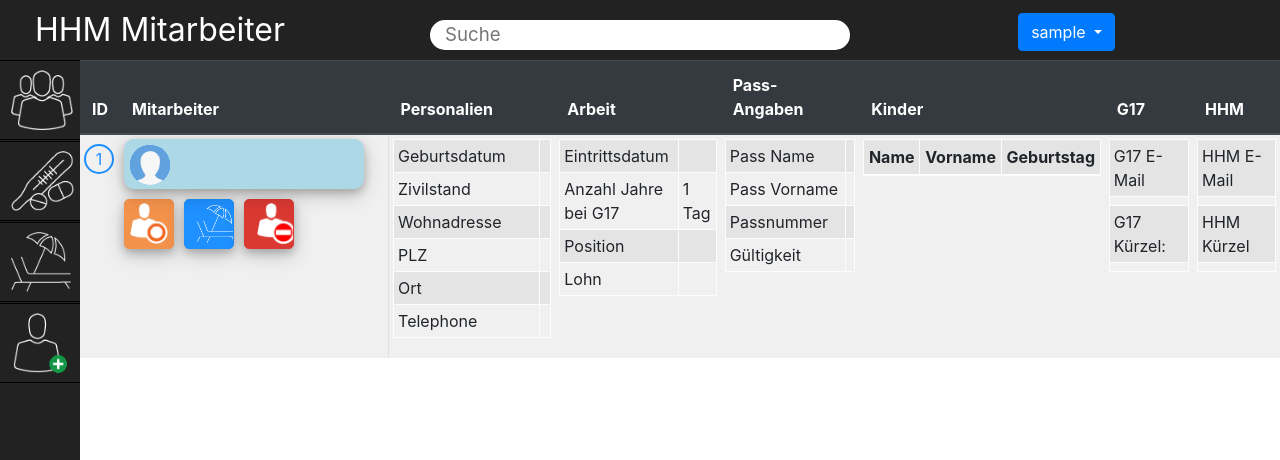
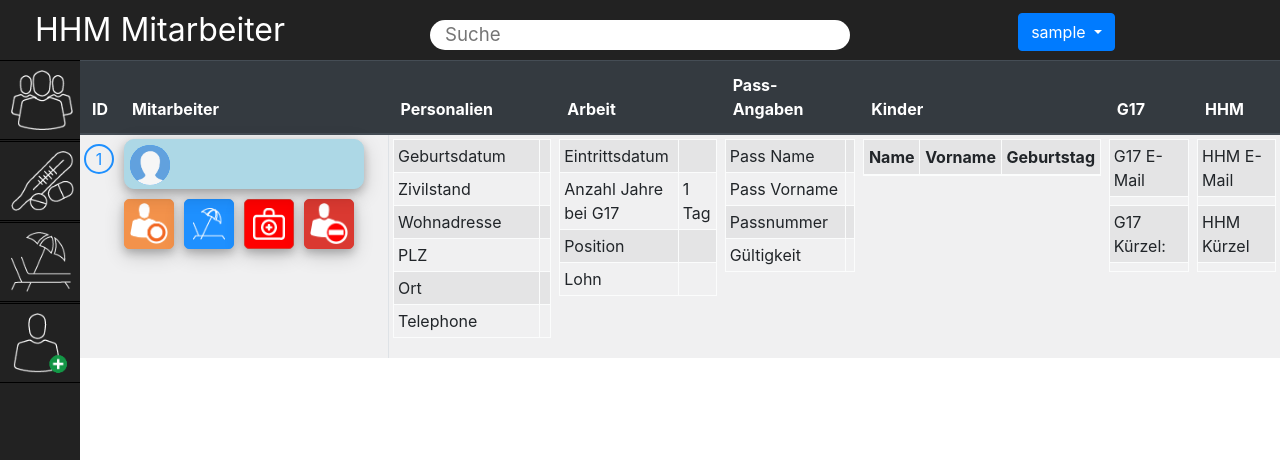
Before and after one commit to RomanLavrov/HHM-HR, a PHP site: page / in a window 1280 px wide. Shown: the top 460 px of the page. Run offline with PHP 8.4, Linux system fonts and the light colour scheme; the visitor is signed in with stand-in values (Sample User, id 1); tables that the repository leaves empty or names only in its code hold one stand-in row (values such as "Sample post"); data that the repository does not hold is empty; some libraries are stand-ins or nearby versions.

Commit message:
Main Page updated

```diff
--- a/HR/application/views/main_view.php
+++ b/HR/application/views/main_view.php
@@ -44,6 +44,10 @@
                                           <input type="hidden" name="idEmployee"
                                                 value=<?php print htmlentities($employee->Id);?>>
                                           <input class="vacationButton" type="submit">
+                                    </form>
+                                    <form action="/HR/sick">
+                                          <input type="hidden" name="idEmployee" value=<?php print htmlentities($employee->Id);?>>
+                                          <input class="sickButton" type="submit">
                                     </form>
                                     <form action="/HR/delete" method="post">
                                           <input type="hidden" name="idEmployee"
--- a/HR/css/style.css
+++ b/HR/css/style.css
@@ -207,12 +207,12 @@ html {
 
 .deleteButton,
 .editButton,
-.vacationButton {
+.vacationButton,
+.sickButton {
     background: rgb(218, 57, 49);
     background-image: url("/HR/images/delete_employee.png");
     background-repeat: no-repeat;
     background-position: center;
-    background-position-x: 12px;
     background-size: 80%;
     border-radius:5px;
     width: 50px;
@@ -248,9 +248,18 @@ html {
     background-size: 80%;
 }
 .vacationButton{
-    background-image: url("/HR/images/Vacations.png");
+    background-image: url("/HR/images/vacation_small.png");
+    background-position: center;
     background-color: dodgerblue;
+    background-size: 32px;
     border: 1px solid dodgerblue;
+}
+
+.sickButton{
+    background-image: url("/HR/images/sick_small.png");
+    background-position: center;
+    background-size: 32px;
+    background-color: red;
 }
 .buttonImage {
     display: block;
```
Also changed, not shown: HR/images/sick_small.png (added), HR/images/vacation small.png (added), HR/images/vacation_small.png (added).
